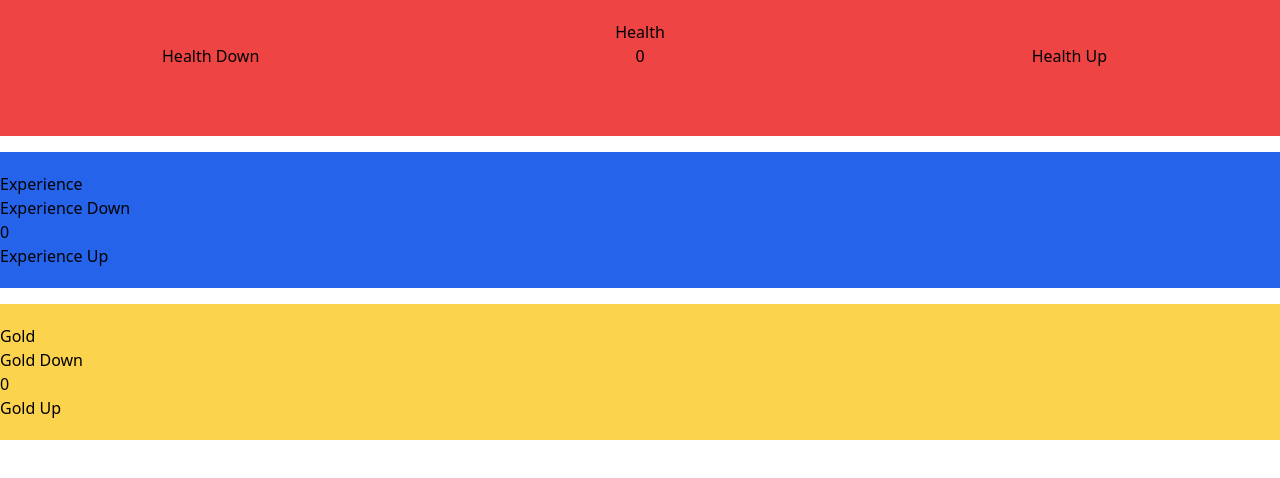
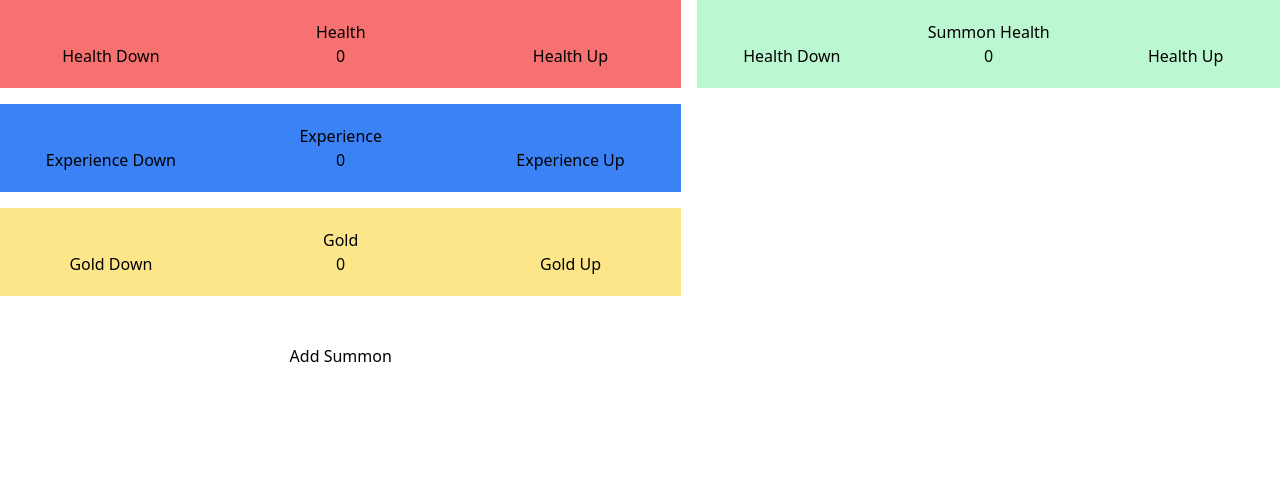
Before and after one commit to marks828/character-tracker, a React (Create React App) app: page / in a window 1280 px wide. Shown: the top 478 px of the page. Built offline with nearby package versions, Linux system fonts and the light colour scheme.

Commit message:
update code with summon

```diff
--- a/src/characters/Character.js
+++ b/src/characters/Character.js
@@ -1,5 +1,6 @@
 import '../index.css'
 import { useState } from 'react';
+import Summons from './Summons';
 
 function Character(){
 
@@ -23,11 +24,16 @@ function Character(){
         setExperience(experience - 1);
     }
 
+    function handleAddSummonClick(e){
+        e.preventDefault();
+        console.log('add summon');
+    }
+
 
 
     return(
-        <div className='sm:grid grid-rows-4 grid-flow-col gap-4'>
-        <div className='py-5 bg-red-500'>
+        <div id="character-container" className='sm:grid grid-rows-4 grid-flow-col gap-4'>
+        <div className='py-5 bg-red-400'>
             <h1 className='sm:grid justify-items-center'>Health</h1>
             <div className='sm:grid grid-cols-3 gap-2 justify-items-center place-items-center'>
                 <button
@@ -40,9 +46,10 @@ function Character(){
             </div>
         </div>
 
-        <div className='py-5 bg-blue-600'>
-            <h1>Experience</h1>
-            <button
+        <div className='py-5 bg-blue-500'>
+            <h1 className='sm:grid justify-items-center'>Experience</h1>
+            <div className='sm:grid grid-cols-3 gap-2 justify-items-center place-items-center'>
+                <button className=''
                     onClick={experienceDown}
                 >Experience Down</button>
                 <p>{experience}</p>
@@ -50,9 +57,11 @@ function Character(){
                     onClick={experienceUp}
                 >Experience Up</button>
             </div>
+        </div>
 
-        <div className='py-5 bg-amber-300'>
-            <h1>Gold</h1>
+        <div className='py-5 bg-amber-200'>
+            <h1 className='sm:grid justify-items-center'>Gold</h1>
+            <div className='sm:grid grid-cols-3 gap-2 justify-items-center place-items-center'>
                 <button
                     onClick={() => setGold(gold - 1)}
                 >Gold Down</button>
@@ -61,7 +70,16 @@ function Character(){
                     onClick={() => setGold(gold + 1)}
                 >Gold Up</button>
             </div>
+        </div>
 
+        <button onClick={handleAddSummonClick}>Add Summon</button>
+
+
+
+        <Summons
+            health={health}
+            setHealth={setHealth}
+        />
         </div>
     )
 }
--- /dev/null
+++ b/src/characters/Summons.js
@@ -0,0 +1,22 @@
+export default function Summons(props) {
+
+
+    return(
+        <>
+        <div className='py-5 bg-green-200'>
+            <h1 className='sm:grid justify-items-center'>Summon Health</h1>
+            <div className='sm:grid grid-cols-3 gap-2 justify-items-center place-items-center'>
+                <button
+                    onClick={() => props.setHealth(props.health - 1)}
+                >Health Down</button>
+                <p>{props.health}</p>
+                <button
+                    onClick={() => props.setHealth(props.health + 1)}
+                >Health Up</button>
+            </div>
+        </div>
+        </>
+    )
+
+
+}
```
Lines whose indentation alone changed are shown as unchanged.
